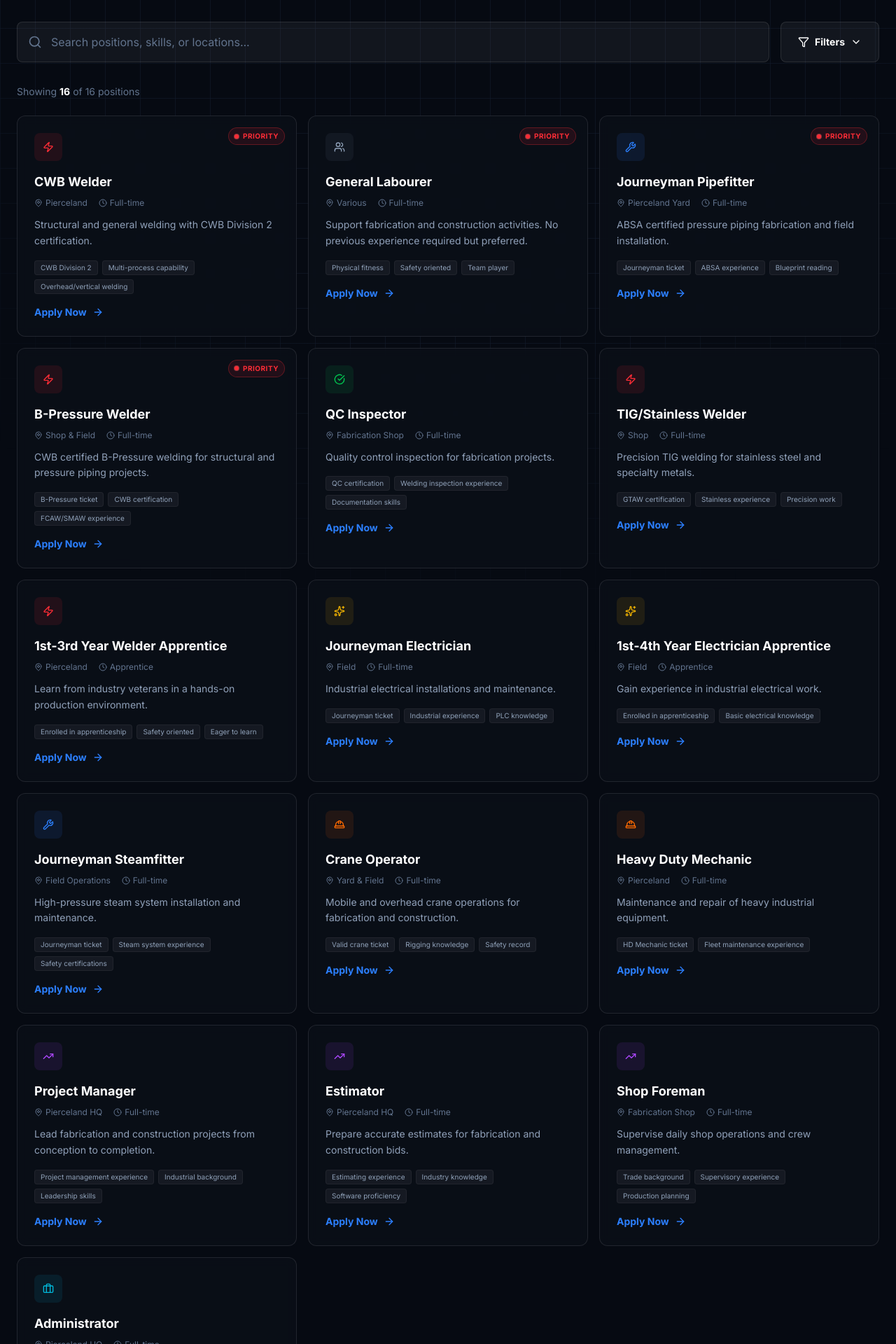
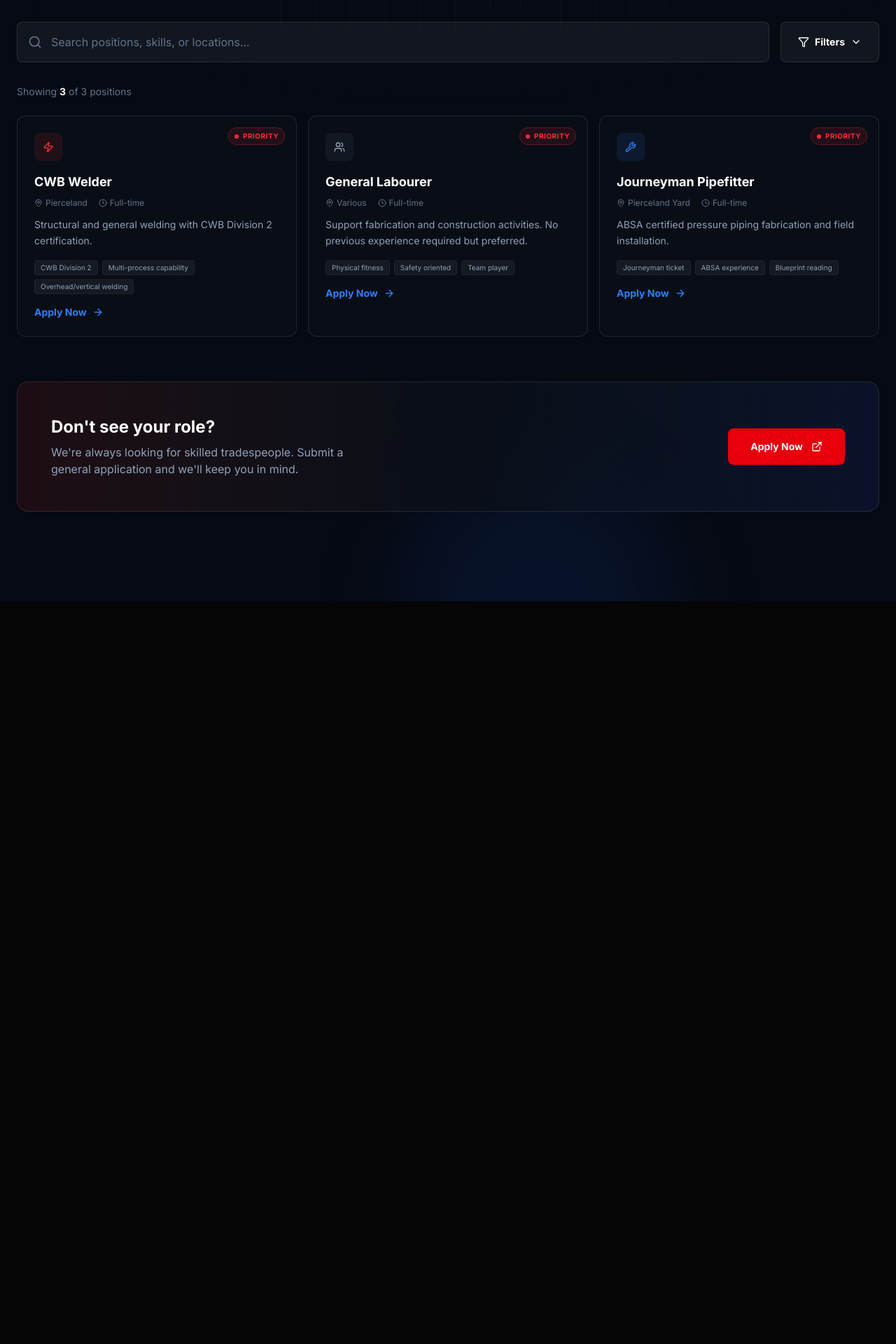
Before and after one commit to Bushels/MPS-Group, a Next.js app: page /careers in a window 1280 px wide. Shown: the part 560-2480 px from the top of the page at 70% size. After the commit the page ends 1419 px from the top, so only its background shows below. Built offline with nearby package versions, Linux system fonts and the light colour scheme.

Commit message:
Filter job listings to only show CWB Welder, Labourer, and Pipefitter

```diff
--- a/components/CareerPortal.tsx
+++ b/components/CareerPortal.tsx
@@ -3,17 +3,13 @@
 import { AnimatePresence, motion } from 'framer-motion';
 import {
   ArrowRight,
-  Briefcase,
   CheckCircle,
   ChevronDown,
   Clock,
   ExternalLink,
   Filter,
-  HardHat,
   MapPin,
   Search,
-  Sparkles,
-  TrendingUp,
   Users,
   Wrench,
   Zap,
@@ -32,15 +28,7 @@ interface Job {
   requirements: string[];
 }
 
-type JobCategory =
-  | 'Welding'
-  | 'Pipefitting'
-  | 'Electrical'
-  | 'Operations'
-  | 'QA/QC'
-  | 'Management'
-  | 'Administration'
-  | 'General Labour';
+type JobCategory = 'Welding' | 'Pipefitting' | 'General Labour';
 
 // Jobs data synced with Wix hiring system
 const JOBS: Job[] = [
@@ -75,168 +63,19 @@ const JOBS: Job[] = [
     description: 'ABSA certified pressure piping fabrication and field installation.',
     requirements: ['Journeyman ticket', 'ABSA experience', 'Blueprint reading'],
   },
-  {
-    id: 'b-pressure-welder',
-    title: 'B-Pressure Welder',
-    category: 'Welding',
-    location: 'Shop & Field',
-    type: 'Full-time',
-    urgency: 'high',
-    description: 'CWB certified B-Pressure welding for structural and pressure piping projects.',
-    requirements: ['B-Pressure ticket', 'CWB certification', 'FCAW/SMAW experience'],
-  },
-  {
-    id: 'qc-inspector',
-    title: 'QC Inspector',
-    category: 'QA/QC',
-    location: 'Fabrication Shop',
-    type: 'Full-time',
-    urgency: 'medium',
-    description: 'Quality control inspection for fabrication projects.',
-    requirements: ['QC certification', 'Welding inspection experience', 'Documentation skills'],
-  },
-  {
-    id: 'tig-welder',
-    title: 'TIG/Stainless Welder',
-    category: 'Welding',
-    location: 'Shop',
-    type: 'Full-time',
-    urgency: 'medium',
-    description: 'Precision TIG welding for stainless steel and specialty metals.',
-    requirements: ['GTAW certification', 'Stainless experience', 'Precision work'],
-  },
-  {
-    id: 'apprentice-welder',
-    title: '1st-3rd Year Welder Apprentice',
-    category: 'Welding',
-    location: 'Pierceland',
-    type: 'Apprentice',
-    urgency: 'medium',
-    description: 'Learn from industry veterans in a hands-on production environment.',
-    requirements: ['Enrolled in apprenticeship', 'Safety oriented', 'Eager to learn'],
-  },
-  {
-    id: 'journeyman-electrician',
-    title: 'Journeyman Electrician',
-    category: 'Electrical',
-    location: 'Field',
-    type: 'Full-time',
-    urgency: 'medium',
-    description: 'Industrial electrical installations and maintenance.',
-    requirements: ['Journeyman ticket', 'Industrial experience', 'PLC knowledge'],
-  },
-  {
-    id: 'apprentice-electrician',
-    title: '1st-4th Year Electrician Apprentice',
-    category: 'Electrical',
-    location: 'Field',
-    type: 'Apprentice',
-    urgency: 'normal',
-    description: 'Gain experience in industrial electrical work.',
-    requirements: ['Enrolled in apprenticeship', 'Basic electrical knowledge'],
-  },
-  {
-    id: 'steamfitter',
-    title: 'Journeyman Steamfitter',
-    category: 'Pipefitting',
-    location: 'Field Operations',
-    type: 'Full-time',
-    urgency: 'medium',
-    description: 'High-pressure steam system installation and maintenance.',
-    requirements: ['Journeyman ticket', 'Steam system experience', 'Safety certifications'],
-  },
-  {
-    id: 'crane-operator',
-    title: 'Crane Operator',
-    category: 'Operations',
-    location: 'Yard & Field',
-    type: 'Full-time',
-    urgency: 'medium',
-    description: 'Mobile and overhead crane operations for fabrication and construction.',
-    requirements: ['Valid crane ticket', 'Rigging knowledge', 'Safety record'],
-  },
-  {
-    id: 'heavy-duty-mechanic',
-    title: 'Heavy Duty Mechanic',
-    category: 'Operations',
-    location: 'Pierceland',
-    type: 'Full-time',
-    urgency: 'normal',
-    description: 'Maintenance and repair of heavy industrial equipment.',
-    requirements: ['HD Mechanic ticket', 'Fleet maintenance experience'],
-  },
-  {
-    id: 'project-manager',
-    title: 'Project Manager',
-    category: 'Management',
-    location: 'Pierceland HQ',
-    type: 'Full-time',
-    urgency: 'medium',
-    description: 'Lead fabrication and construction projects from conception to completion.',
-    requirements: ['Project management experience', 'Industrial background', 'Leadership skills'],
-  },
-  {
-    id: 'estimator',
-    title: 'Estimator',
-    category: 'Management',
-    location: 'Pierceland HQ',
-    type: 'Full-time',
-    urgency: 'normal',
-    description: 'Prepare accurate estimates for fabrication and construction bids.',
-    requirements: ['Estimating experience', 'Industry knowledge', 'Software proficiency'],
-  },
-  {
-    id: 'foreman',
-    title: 'Shop Foreman',
-    category: 'Management',
-    location: 'Fabrication Shop',
-    type: 'Full-time',
-    urgency: 'medium',
-    description: 'Supervise daily shop operations and crew management.',
-    requirements: ['Trade background', 'Supervisory experience', 'Production planning'],
-  },
-  {
-    id: 'administrator',
-    title: 'Administrator',
-    category: 'Administration',
-    location: 'Pierceland HQ',
-    type: 'Full-time',
-    urgency: 'normal',
-    description: 'Administrative support for operations and project teams.',
-    requirements: ['Office experience', 'Computer proficiency', 'Communication skills'],
-  },
 ];
 
-const CATEGORIES: JobCategory[] = [
-  'Welding',
-  'Pipefitting',
-  'Electrical',
-  'Operations',
-  'QA/QC',
-  'Management',
-  'Administration',
-  'General Labour',
-];
+const CATEGORIES: JobCategory[] = ['Welding', 'Pipefitting', 'General Labour'];
 
 const CATEGORY_ICONS: Record<JobCategory, React.ReactNode> = {
   Welding: <Zap className="h-4 w-4" />,
   Pipefitting: <Wrench className="h-4 w-4" />,
-  Electrical: <Sparkles className="h-4 w-4" />,
-  Operations: <HardHat className="h-4 w-4" />,
-  'QA/QC': <CheckCircle className="h-4 w-4" />,
-  Management: <TrendingUp className="h-4 w-4" />,
-  Administration: <Briefcase className="h-4 w-4" />,
   'General Labour': <Users className="h-4 w-4" />,
 };
 
 const CATEGORY_COLORS: Record<JobCategory, { bg: string; text: string; border: string }> = {
   Welding: { bg: 'bg-red-500/10', text: 'text-red-500', border: 'border-red-500/30' },
   Pipefitting: { bg: 'bg-blue-500/10', text: 'text-blue-500', border: 'border-blue-500/30' },
-  Electrical: { bg: 'bg-yellow-500/10', text: 'text-yellow-500', border: 'border-yellow-500/30' },
-  Operations: { bg: 'bg-orange-500/10', text: 'text-orange-500', border: 'border-orange-500/30' },
-  'QA/QC': { bg: 'bg-green-500/10', text: 'text-green-500', border: 'border-green-500/30' },
-  Management: { bg: 'bg-purple-500/10', text: 'text-purple-500', border: 'border-purple-500/30' },
-  Administration: { bg: 'bg-cyan-500/10', text: 'text-cyan-500', border: 'border-cyan-500/30' },
   'General Labour': {
     bg: 'bg-slate-500/10',
     text: 'text-slate-400',
```
